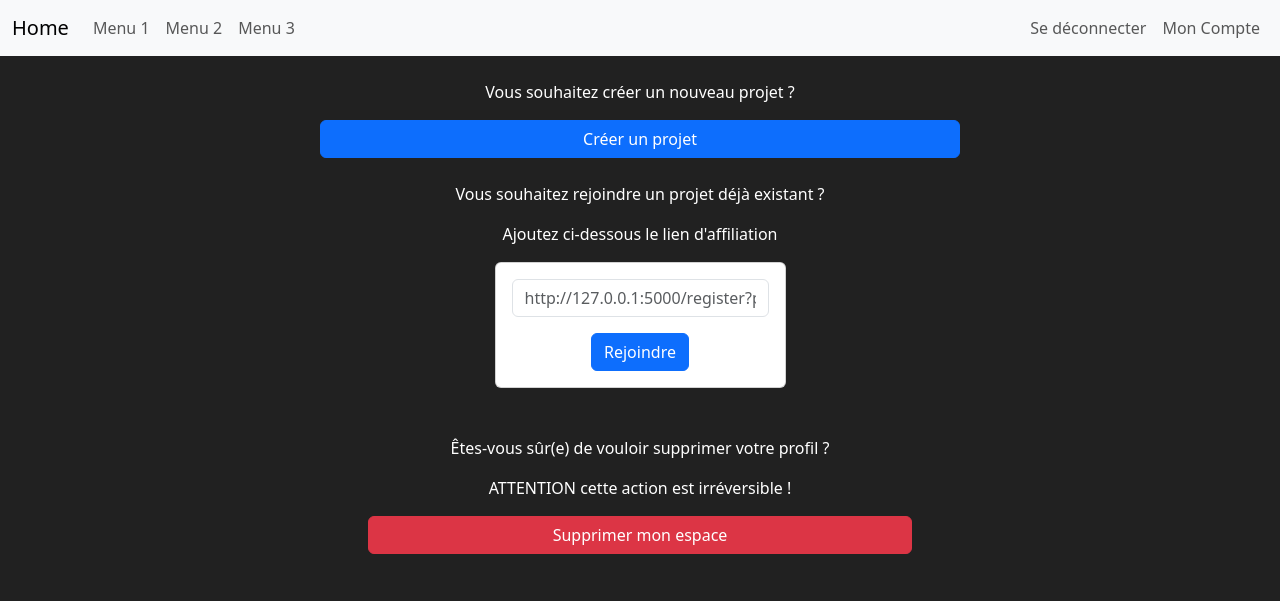
After one commit to GillesCob/BB-site, a Flask app: page /my_account in a window 1280 px wide. The commit adds this page. Shown: the top 601 px of the page. Run offline with Flask 3, Linux system fonts and the light colour scheme; the visitor is signed in with stand-in values (Sample User, id 1); data that the repository does not hold is empty.

Commit message:
lien d'affi + création suppression projets

```diff
--- a/app_folder/__init__.py
+++ b/app_folder/__init__.py
@@ -19,7 +19,7 @@ MONGODB_PASSWORD = os.environ.get("MONGODB_PASSWORD")
 db = MongoEngine() #Je créé une instance de MongoEngine
 
 def create_app():
-    from .models import User, Admin
+    from .models import User
 
     app = Flask(__name__)
     SECRET_KEY = os.environ.get("SECRET_KEY")
@@ -52,8 +52,5 @@ def create_app():
         user = User.objects(id=user_id).first()
         if user:
             return user
-        admin = Admin.objects(id=user_id).first()
-        if admin:
-            return admin
 
     return app
--- a/app_folder/templates/base.html
+++ b/app_folder/templates/base.html
@@ -47,15 +47,9 @@
                             <li class="nav-item">
                                 <a class="nav-link" href="/logout">Se déconnecter</a>
                             </li>
-                            {% if current_user.is_authenticated and current_user.roles == 'admin' %}
                             <li class="nav-item">
-                                <a class="nav-link" href="/admin_section">Section admin</a>
+                                <a class="nav-link" href="/my_account">Mon Compte</a>
                             </li>
-                            {% else %}
-                            <li class="nav-item">
-                                <a class="nav-link" href="/user_section">Section user</a>
-                            </li>
-                            {% endif %}
                         </ul>
                     </div>
 
--- /dev/null
+++ b/app_folder/templates/my_account.html
@@ -0,0 +1,59 @@
+{% extends 'base.html' %}
+
+{% block title %}
+    Admin section
+{% endblock %}
+
+
+{% block content %}
+
+{% if user_is_admin %}
+</br>
+Lien d'affiliation : http://127.0.0.1:5000/register?project_id={{project_id}} </br>
+
+<div class="col offset-md-3 col-md-6 col-sm-12">
+    <form method="POST" action="{{ url_for('views.delete_project') }}" class="p-5 text-center">
+        <p>Êtes-vous sûr(e) de vouloir supprimer "{{project_name}}" ? </p>
+
+        <p>ATTENTION Cette action est irréversible !</p>
+        <div class="d-grid gap-2 col-12 mx-auto">
+            <button type="submit" class="btn btn-danger">Supprimer mon projet</button>
+        </div>
+    </form>
+</div>
+
+{%else%}
+<div class="col offset-md-3 col-md-6 col-sm-12 text-center mt-4">
+    <p>Vous souhaitez créer un nouveau projet ?</p>
+    <div class="d-grid gap-2 col-12 mx-auto">
+        <a href="/create_project" class="btn btn-primary">Créer un projet</a>
+    </div>
+</div>
+
+{%endif%}
+<div class="col offset-md-3 col-md-6 col-sm-12 text-center mt-4">
+    <p>Vous souhaitez rejoindre un projet déjà existant ?</p>
+    <p>Ajoutez ci-dessous le lien d'affiliation</p>
+    <div class="container d-flex justify-content-center align-items-center">
+        <div class="card p-3">
+            <form method="post">
+                <div class="form-group">
+                    <input type="text" class="form-control" name="project_to_join" placeholder="http://127.0.0.1:5000/register?project_id=........." required>
+                </div>
+                <button type="submit" class="btn btn-primary btn-block mt-3">Rejoindre</button>
+            </form>
+        </div>
+    </div>
+</div>
+
+<div class="col offset-md-3 col-md-6 col-sm-12">
+    <form method="POST" action="{{ url_for('auth.delete_account') }}" class="p-5 text-center">
+        <p>Êtes-vous sûr(e) de vouloir supprimer votre profil ?</p>
+        <p>ATTENTION cette action est irréversible !</p>
+        <div class="d-grid gap-2 col-12 mx-auto">
+            <button type="submit" class="btn btn-danger">Supprimer mon espace</button>
+        </div>
+    </form>
+</div>
+
+{% endblock %}
--- a/app_folder/views.py
+++ b/app_folder/views.py
@@ -1,18 +1,31 @@
 from flask import render_template, Blueprint, redirect, url_for, flash, request
-from flask_login import current_user, login_required
-from .models import Info
+from flask_login import current_user, login_required, logout_user
+from .models import Info, User, Project
 
 views = Blueprint("views", __name__)
 
 @views.route('/')
-@views.route('/home_page')
+@views.route('/home_page',methods=['GET'])
 def home_page():
     return render_template('home.html')
+
 
 @views.route('/menu_1')
 @login_required
 def menu_1():
-    return render_template('menu_1.html', user=current_user)
+    admin_id = current_user.id #J'ai l'id du user actuellement connecté
+    project = Project.objects(admin=admin_id).first() #J'ai l'objet project pour lequel le user actuel est l'admin
+
+    if project : #Si le user actuel est l'admin d'un projet
+        project_name = project.name
+
+        user_is_admin = True
+        return render_template('menu_1.html', user=current_user, project_name=project_name, user_is_admin=user_is_admin)
+
+    else: #Si le user actuel n'est pas l'admin d'un projet
+        user_is_admin = False
+        return render_template('menu_1.html', user=current_user, user_is_admin=user_is_admin)
+
 
 @views.route('/menu_2', methods=['GET', 'POST'])
 @login_required
@@ -62,14 +75,91 @@ def menu_2():
 @views.route('/menu_3')
 @login_required
 def menu_3():
-    return render_template('menu_3.html', user=current_user)
+    admin_id = current_user.id #J'ai l'id du user actuellement connecté
+    project = Project.objects(admin=admin_id).first() #J'ai l'objet project pour lequel le user actuel est l'admin
+
+    if project : #Si le user actuel est l'admin d'un projet
+        project_name = project.name
+
+        user_is_admin = True
+        return render_template('menu_3.html', user=current_user, project_name=project_name, user_is_admin=user_is_admin)
+
+    else: #Si le user actuel n'est pas l'admin d'un projet
+        user_is_admin = False
+        return render_template('menu_3.html', user=current_user, user_is_admin=user_is_admin)
 
 @views.route('/admin_section')
 @login_required
 def admin_section():
     return render_template('admin_section.html', user=current_user)
 
-@views.route('/user_section')
+@views.route('/my_account')
 @login_required
-def user_section():
-    return render_template('user_section.html', user=current_user)
+def my_account():
+
+    admin_id = current_user.id #J'ai l'id du user actuellement connecté
+    project = Project.objects(admin=admin_id).first() #J'ai l'objet project pour lequel le user actuel est l'admin
+
+    if project : #Si le user actuel est l'admin d'un projet
+        project_id = project.id
+        project_name = project.name
+
+        user_is_admin = True
+        return render_template('my_account.html', user=current_user, project_id=project_id, project_name=project_name, user_is_admin=user_is_admin)
+
+    else: #Si le user actuel n'est pas l'admin d'un projet
+        user_is_admin = False
+        return render_template('my_account.html', user=current_user, user_is_admin=user_is_admin)
+
+
+
+
+@views.route('/create_project', methods=['GET', 'POST'])
+@login_required
+def create_project():
+    if request.method == 'POST':
+        project_name = request.form.get('project_name')
+        username = current_user.username
+
+        admin = User.objects(username=username).first()
+        admin_id = admin.id
+
+        if username:
+            new_project = Project(
+                name=project_name,
+                admin=admin_id
+            )
+            new_project.save()
+
+            project_id = str(new_project.id)
+            admin.update(push__project=project_id)
+
+            return redirect(url_for('views.home_page'))
+
+        else:
+            print('Admin non trouvé')
+
+    return render_template('create_project.html', user=current_user)
+
+
+@views.route('/delete_project', methods=['POST'])
+@login_required
+def delete_project():
+    # Récupérer le projet actuel et le supprimer de la base de données
+    username = current_user.username
+    admin = User.objects(username=username).first() #J'ai mon objet user qui est l'admin du projet que je souhaite supprimer
+    admin_id = admin.id #J'ai l'id de ce user
+
+    project = Project.objects(admin=admin_id).first() #J'ai l'objet project que je souhaite supprimer pour lequel le user actuel est l'admin
+    project_id = project.id #J'ai l'id du projet à supprimer
+
+    project_id_str = str(project_id)
+    admin.project.remove(project_id_str) #Je supprime l'id du projet de la liste des projets de l'admin
+    admin.save()
+
+
+    # admin.update(pull__project=project_id) #Je supprime l'id du projet de la liste des projets de l'admin
+
+    project.delete() #Je supprime le projet de la collection des projets
+    flash('Projet supprimé avec succès !', category='success')
+    return redirect(url_for('views.home_page'))
```
Also changed, not shown: app_folder/auth.py (+43 -59 lines), app_folder/models.py (+11 -17 lines), app_folder/templates/admin_section.html (deleted, +0 -16 lines), app_folder/templates/create_project.html (added, +25 -0 lines), app_folder/templates/menu_1.html (+7 -6 lines), app_folder/templates/menu_3.html (+10 -0 lines), app_folder/templates/register.html (+1 -8 lines), app_folder/templates/register_admin.html (deleted, +0 -39 lines), app_folder/templates/user_section.html (deleted, +0 -12 lines).
